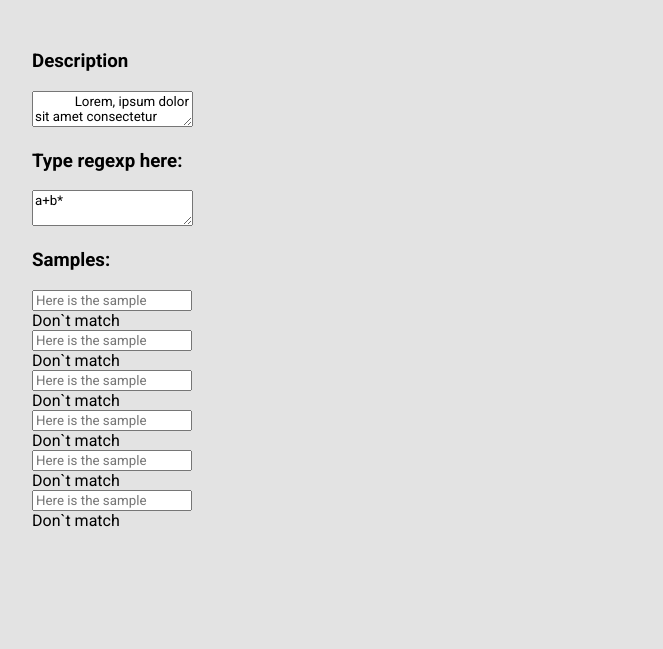
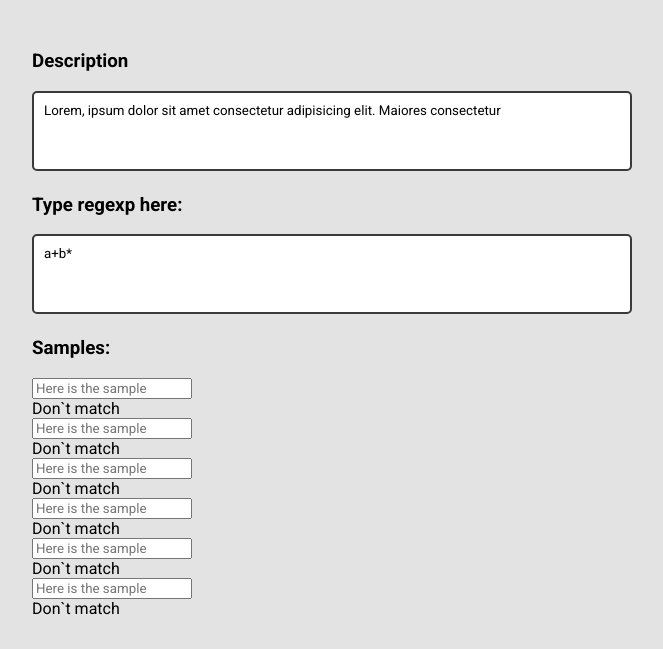
Before and after one commit to deeplymax/VSTU_web, a website: page client/index.html in a window 1280 px wide. Shown: the part 151-800 px from the top of the page, without its empty margins (308-971 px from the left). Drawn offline with Linux system fonts and the light colour scheme.

Commit message:
styled textarea

```diff
--- a/client/style.css
+++ b/client/style.css
@@ -2,6 +2,7 @@
 
 * {
     font-family: 'Roboto', sans-serif;
+    box-sizing: border-box;
 }
 
 html {
@@ -19,7 +20,28 @@ h1 {
 }
 
 /* container styles */
+
 .container {
     width: 600px;
     margin: 0 auto;
 }
+
+/* textarea */
+
+textarea {
+    width: 100%;
+    height: 5rem;
+    border: 2px solid rgb(58, 58, 58);
+    border-radius: 5px;
+    outline: none;
+    padding: 10px;
+    resize: none;
+}
+
+textarea:hover {
+    border: 2px solid rgb(24, 24, 24);
+}
+
+textarea:focus {
+    border: 2px solid rgb(84, 57, 185);
+}
```
Also changed, not shown: client/index.html (+1 -3 lines).
